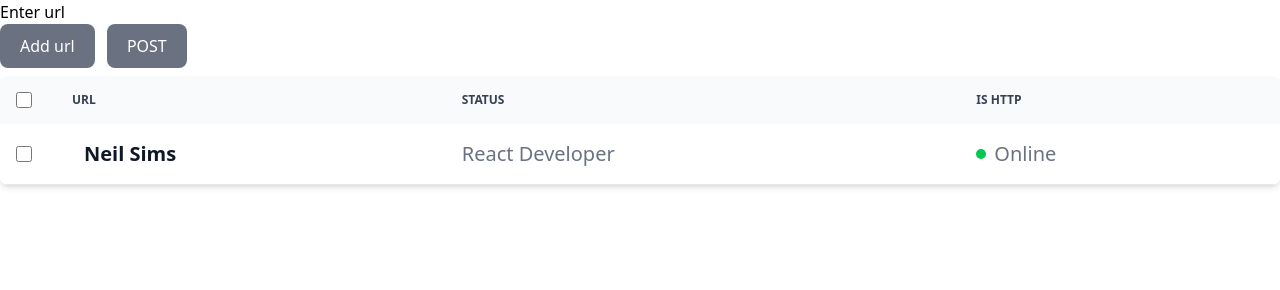
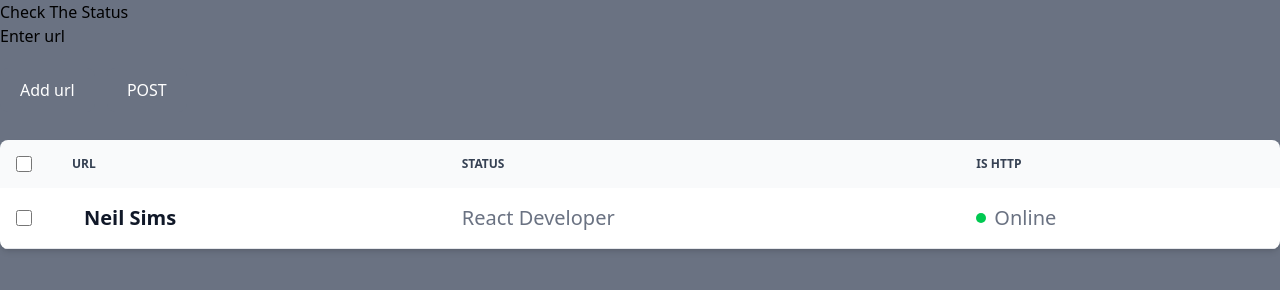
Before and after one commit to robo27918/url-status-checker, a website: page public/index.html in a window 1280 px wide. Drawn offline with nearby package versions, Linux system fonts and the light colour scheme.

Commit message:
change background color and add header

```diff
--- a/public/index.html
+++ b/public/index.html
@@ -5,8 +5,9 @@
     <meta name="viewport" content="width=device-width, initial-scale=1.0">
     <title>URL status checker</title>
 </head>
-<body>
-    <div class="container flex flex-col">
+<body class="bg-gray-500">
+    <h1>Check The Status</h1>
+    <div class="container  flex flex-col gap-5 w-full">
         <form action="" id="urlFroms">
             <label for="url">Enter url</label>
             <input type="text">
```
